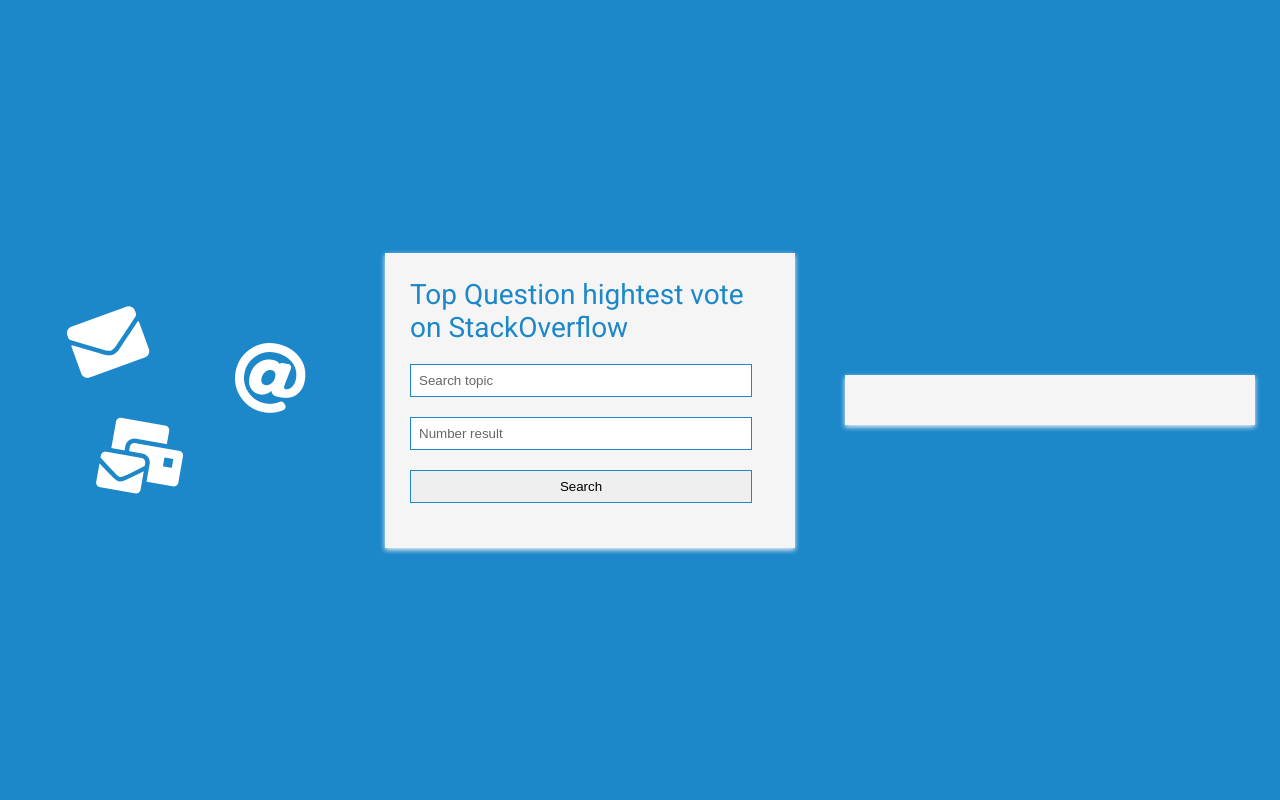
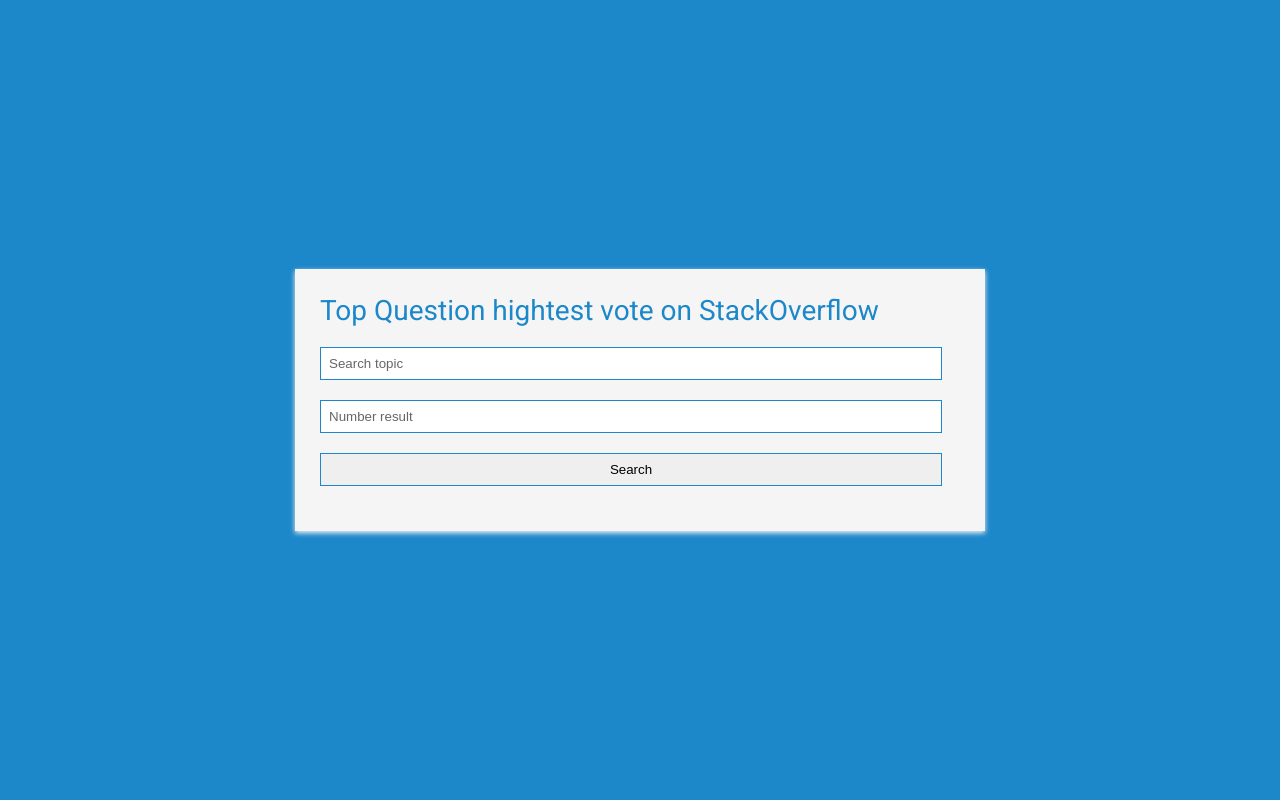
Before and after one commit to luudinhmac/Get-question-top-vote-stackoverflow, a Flask app: page / in a window 1280 px wide. Run offline with Flask 2, Linux system fonts and the light colour scheme; some libraries are stand-ins or nearby versions.

Commit message:
fix code

```diff
--- a/app/app.py
+++ b/app/app.py
@@ -1,5 +1,6 @@
 from flask import Flask, render_template, request
 import requests
+
 app = Flask(__name__)
 
 
--- a/app/templates/home.html
+++ b/app/templates/home.html
@@ -11,24 +11,14 @@
 
 <body>
     <div class="main-block">
-        <div class="left-part">
-            <i class="fas fa-envelope"></i>
-            <i class="fas fa-at"></i>
-            <i class="fas fa-mail-bulk"></i>
-        </div>
         <form action="/search" method="post">
             <h1>Top Question hightest vote on StackOverflow</h1>
             <div class="info">
                 <input class="fname" id="topic" type="text" name="topic" placeholder="Search topic">
-                <input type="number" name="number" id="number" placeholder="Number result">
+                <input type="number" name="number" id="number" placeholder="Number result" default="1">
                 <input type="submit" value="Search">
             </div>
             <!-- <button type="submit" href="/"> -->
-            </button>
-        </form>
-
-        <form action=" /search" method="post">
-
         </form>
     </div>
 </body>
--- a/app/templates/results.html
+++ b/app/templates/results.html
@@ -6,12 +6,12 @@
 </head>
 
 <body>
+    <button><a href="/">Back to home pages</a> </button>
     <h1>Search Results</h1>
     {% if results %}
     {% for result in results %}
-    <h2>{{ result.title }}</h2>
+    <h2><a href="{{ result.link }}">{{ result.title }}</a></h2>
     <p>Score: {{ result.score }}</p>
-    <p><a href="{{ result.link }}">View on Stack Overflow</a></p>
     <hr>
     {% endfor %}
     {% else %}
--- a/get-question-highest-vote.py
+++ b/get-question-highest-vote.py
@@ -14,6 +14,6 @@
     # Get the JSON data from the response
     data = response.json()
     # Print the titles and scores of the top 10 questions
-    for i, item in enumerate(data['items'][:10]):
+    for i, item in enumerate(data['items'][:50]):
         print(f"{i+1}. {item['title']} {item['score']}")
 get_highest_vote()
```
